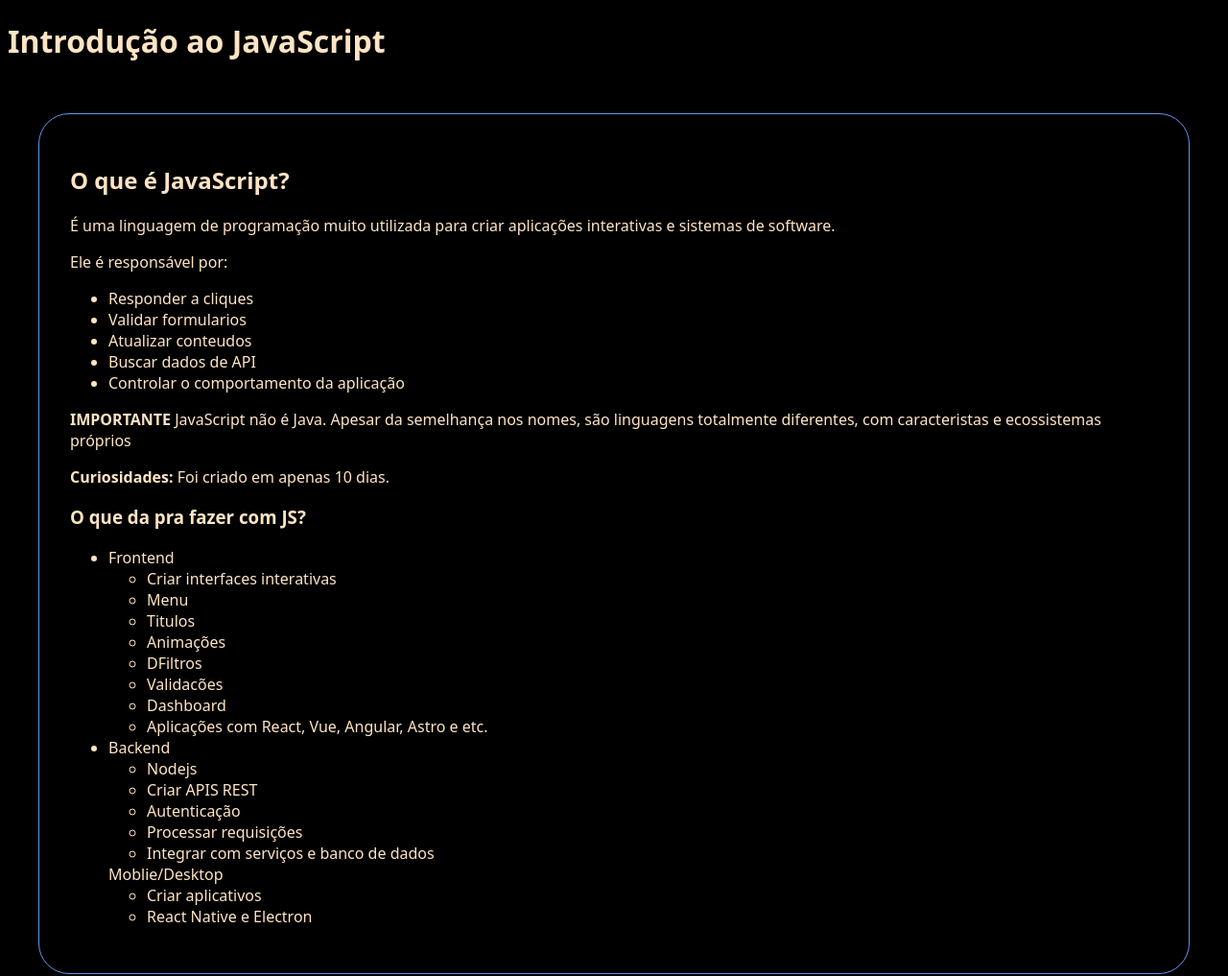
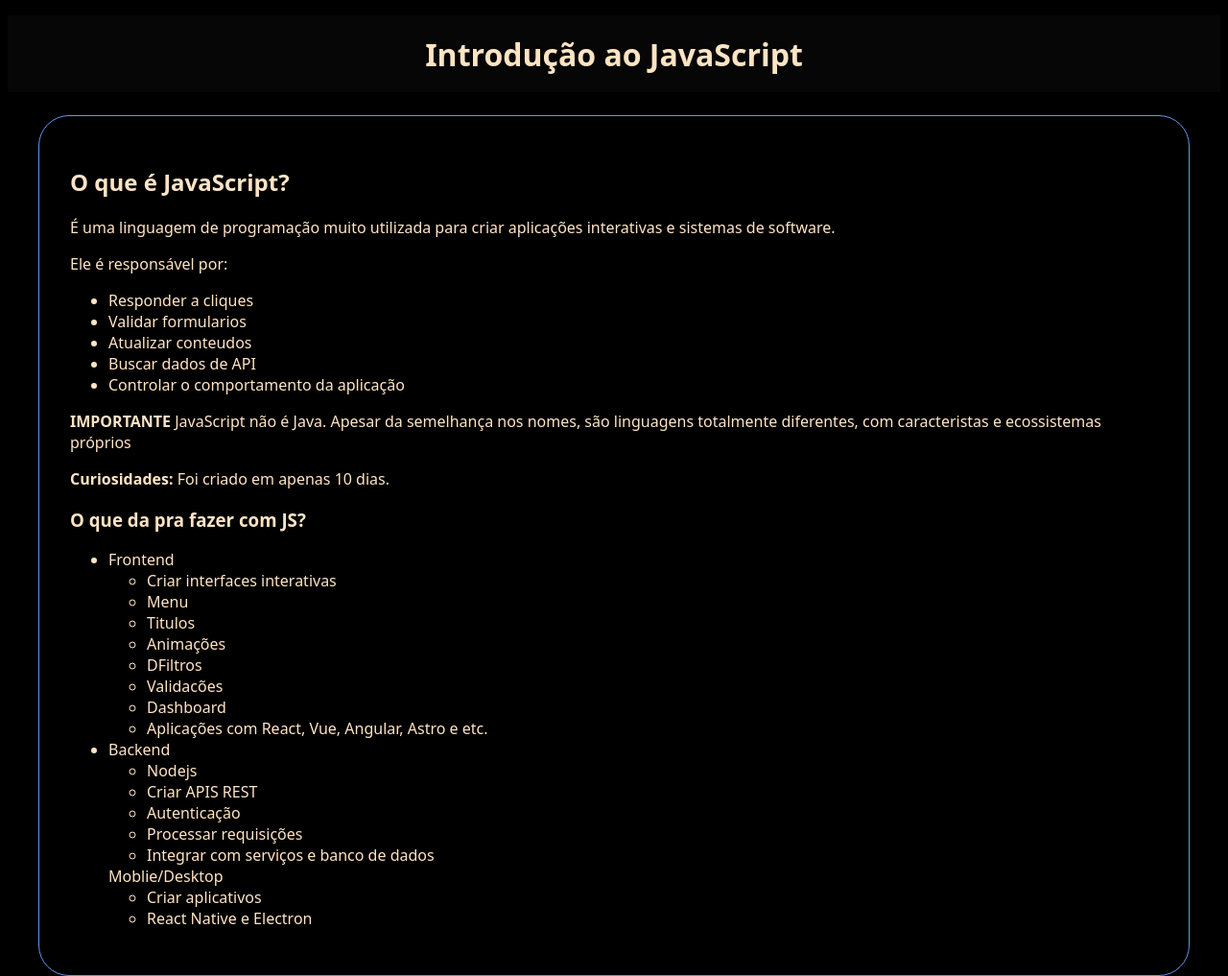
Before and after one commit to isabelaferreiram3-source/intro-js, a plain HTML site: page index.html in a window 1280 px wide. Shown: the top 1017 px of the page at 96% size. Drawn offline with Linux system fonts and the light colour scheme.

Commit message:
feat: altera estilo da pagina

```diff
--- a/index.html
+++ b/index.html
@@ -11,6 +11,19 @@
             transition: all 300ms ease-out;
         }
         body{
+            header{
+            position: sticky;
+            top: 1rem;
+            text-align: center;
+            background-color: #1d1d1d3c;
+            backdrop-filter: blur(.75rem);
+            height: 5rem;
+            display: flex;
+            align-items: center;
+            justify-content: center;
+        }
+
+
             background-color: black;
             color: bisque;
             font-family: system-ui, -apple-system, BlinkMacSystemFont, 'Segoe UI', Roboto, Oxygen, Ubuntu, Cantarell, 'Open Sans', 'Helvetica Neue', sans-serif;
@@ -144,6 +157,10 @@
 
     </script>
    <!-- Conectando um arquivo externo -->
-    <script src="ola-mundo.js"></script>
+    <!-- <script src="ola-mundo.js"></script> -->
+
+    <script src="01-variaveis.js"></script>
+
+
 </body>
 </html>
```
